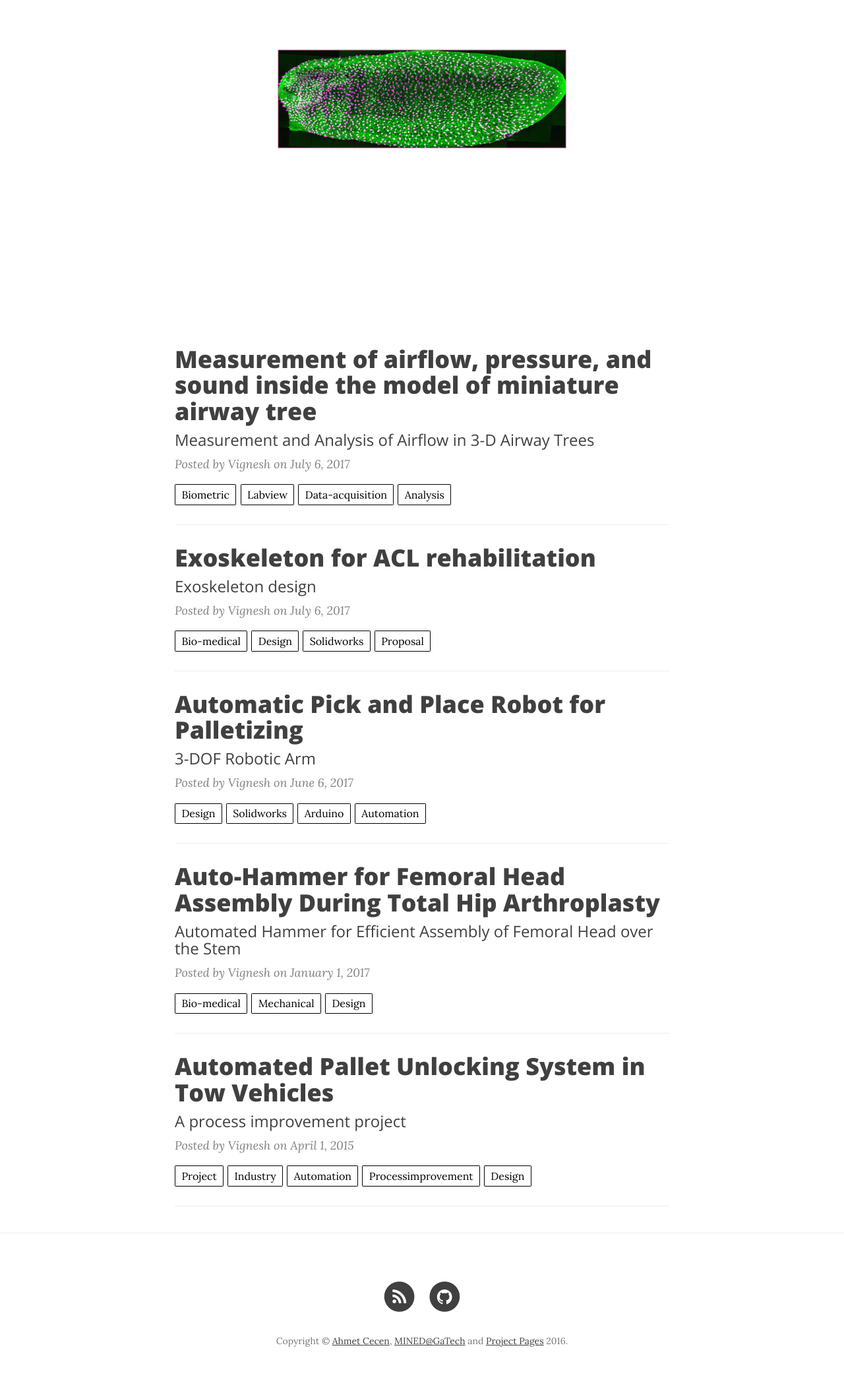
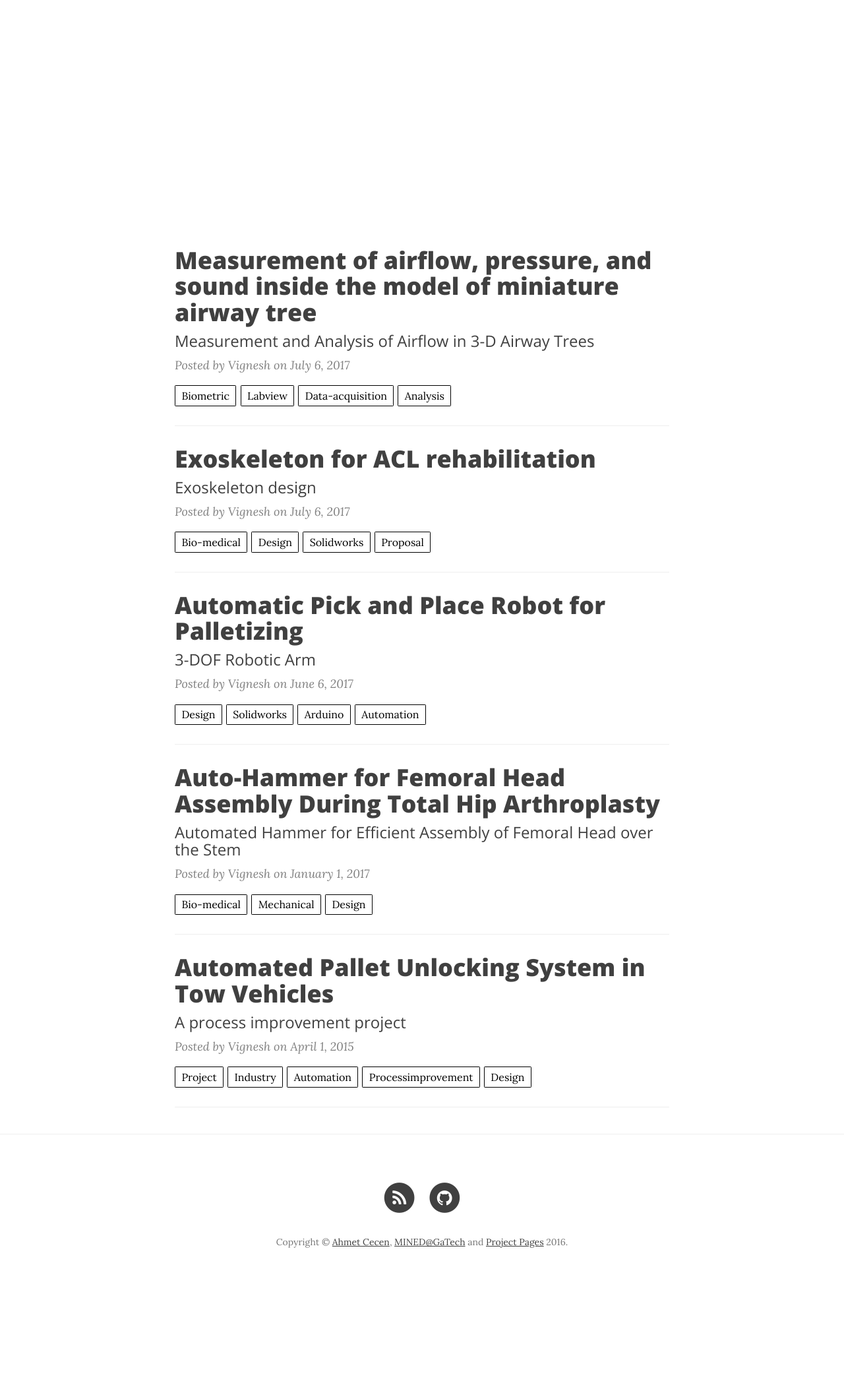
Before and after one commit to vignesharavind/vignesharavind.github.io, a Jekyll site: the page built from index.html, in a window 1280 px wide. Shown: the whole page at 66% size. Built offline with Jekyll 4.4.1, drawn with Linux system fonts in a browser that asks for light colours; nearby versions of some CDN libraries; the list of posts is cut into pages by our own code; after the commit the page ends 1959 px from its top, so only the background shows below that.

Commit message:
Update _config.yml

```diff
--- a/_config.yml
+++ b/_config.yml
@@ -7,7 +7,7 @@ url: "https://vignesharavind.github.io"
 baseurl: ""
 #header-img: img/home-bg.jpg
 headercolor: "#FFFFFF"
-logo: /img/logos/Embryo_Cover1.jpg
+#logo: /img/logos/Embryo_Cover1.jpg
 
 # Tertiary Parameters
 github_username:  vignesharavind
@@ -33,7 +33,7 @@ defaults:
       type: "pages"
     values:
       layout: "project"
-      header-img: "img/home-bg.jpg"
+      header-img: "logos/Embryo_Cover1.jpg"
 
 # Prose Settings
 prose:
```
